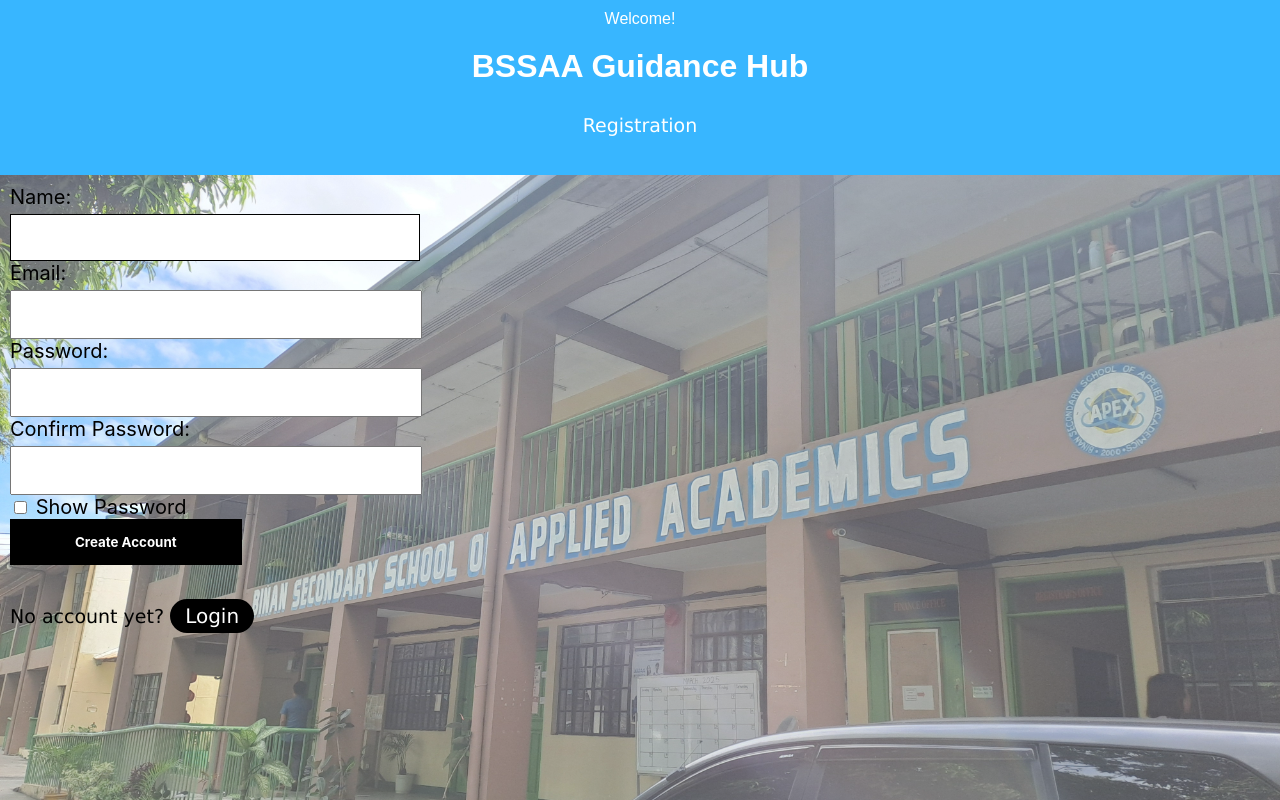
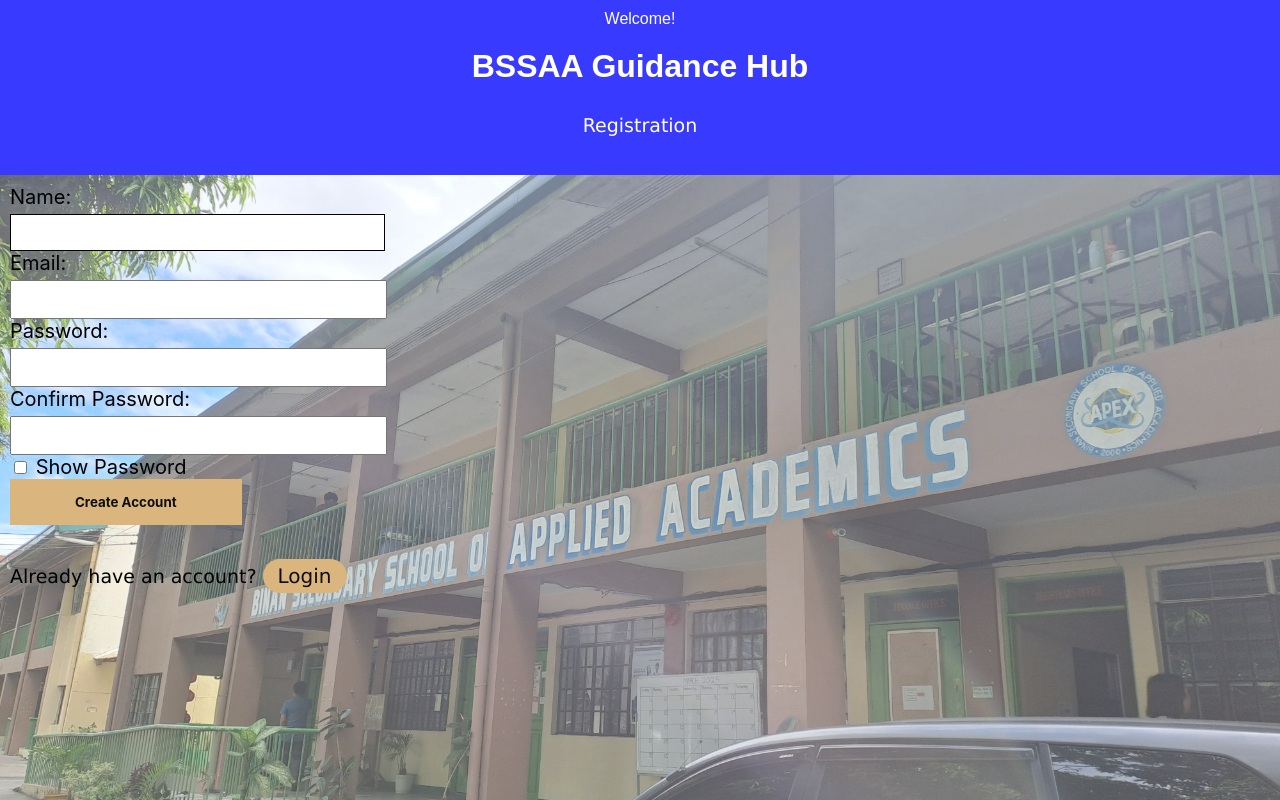
Before and after one commit to JanDanielNieto/guidancesystem, a Flask app: page /registration in a window 1280 px wide. Run offline with Flask 3, Linux system fonts and the light colour scheme.

Commit message:
changed colors, fixed search

```diff
--- a/guidance-counselor-student-management/app/static/css/styles.css
+++ b/guidance-counselor-student-management/app/static/css/styles.css
@@ -8,7 +8,7 @@ body {
     min-height: 100vh;
     margin: 0;
     padding: 0;
-    background-color: #f4f4f4;
+    background-color: #FEFEFA;
 }
 
 main {
@@ -23,7 +23,7 @@ footer {
 }
 
 header {
-    background: #38B6FF;
+    background: #383bff;
     color: #ffffff;
     padding: 10px 0;
     text-align: center;
@@ -46,11 +46,11 @@ h2 {
 
 a {
     font-size: 20px;
-    background-color: #000000;
+    background-color: #dab57d;
     border-radius: 40px;
     padding: 5px 15px;
     text-decoration: none;
-    color: #ffffff;
+    color: #0e0e0e;
 }
 a:hover {
     text-decoration: underline;
@@ -82,8 +82,8 @@ a:hover {
 }
 
 .logout {
-    background: #000000;
-    color: #ffffff;
+    background: #dab57d;
+    color: #0e0e0e;
     width: 100px;
     height: 25px;
     display: flex;
@@ -118,7 +118,7 @@ table th, table td {
 }
 
 table th {
-    background-color: #38B6FF;
+    background-color: #383bff;
     color: white;
 }
 
@@ -149,8 +149,8 @@ form {
 button[type="submit"]{
     font-family: ROBOTO-VARIABLE-FONT, -apple-system, BlinkMacSystemFont, "Segoe UI", Roboto, "Helvetica Neue";
     font-weight: bold;
-    background-color: #000000;
-    color: white;
+    background-color: #dab57d;
+    color: #0e0e0e;
     border: none;
     padding: 15px 65px;
     position: absolute;
@@ -158,14 +158,14 @@ button[type="submit"]{
     cursor: pointer;
 }
 button[type="submit"]:hover, button[type="create"]:hover, button[type="login"]:hover{
-    background-color: #393939;
+    background-color: #a1855c;
 }
 
 button[type="create"], button[type="login"]{
     font-family: ROBOTO-VARIABLE-FONT, -apple-system, BlinkMacSystemFont, "Segoe UI", Roboto, "Helvetica Neue";
     font-weight: bold;
-    background-color: #000000;
-    color: white;
+    background-color: #dab57d;
+    color: #0e0e0e;
     border: none;
     padding: 15px 65px;
     cursor: pointer;
@@ -200,8 +200,15 @@ input[type="text"], input[type="date"], input[type="time"], select {
 }
 
 .textbox {
+    padding: 10px;
+    width: 28%;
+}
+
+.searchbox{
     padding: 15px;
-    width: 30%;
+    width: 80%;
+    border: 1px solid #000000;
+    resize: none;
 }
 
 .textarea{
@@ -225,18 +232,20 @@ input[type="text"], input[type="date"], input[type="time"], select {
 .inline{
     display: inline;
     font-size: 20px;
-    background-color: #000000;
+    background-color: #dab57d;
     border-radius: 40px;
+    margin: 0px 10px;
     padding: 5px 15px;
     text-decoration: none;
-    color: #ffffff;
+    color: #0e0e0e;
 
 }
 
 button[type="delete"]:hover{
-    background-color: #393939;
+    background-color: #a1855c;
 
 }
+
 
 h3 {
     padding: 5px;
--- a/guidance-counselor-student-management/app/templates/add_report.html
+++ b/guidance-counselor-student-management/app/templates/add_report.html
@@ -5,7 +5,7 @@
 
 <form  method="GET" action="{{ url_for('main.index') }}">
     <input class="textbox" type="text" name="query" placeholder="Search by name" value="{{ query }}"><br>
-    <button type="search">Search</button><br>
+    <button type="submit">Search</button><br>
     <select class="textbox" name="offensetype">
         <option value="">Offense Types</option>
         {% for purpose in purposes %}
--- a/guidance-counselor-student-management/app/templates/login.html
+++ b/guidance-counselor-student-management/app/templates/login.html
@@ -31,6 +31,6 @@
         <input type="checkbox" onclick="togglePasswordVisibility()"> Show Password<br>
         <button type="login">Login</button>
     </form>
-    <p>Already have an account? <a href="{{ url_for('main.registration') }}" class="capsule-button">Register</a></p>
+    <p>Don't have an account yet? <a href="{{ url_for('main.registration') }}" class="capsule-button">Register</a></p>
 </body>
 </html>
--- a/guidance-counselor-student-management/app/templates/manage_records.html
+++ b/guidance-counselor-student-management/app/templates/manage_records.html
@@ -5,7 +5,7 @@
 <a href="{{ url_for('main.add_student') }}" class="capsule-button">Add New Student</a>
 
 <form method="GET" action="{{ url_for('main.manage_records') }}">
-    <input type="text" name="search" placeholder="Search by name or offense type" value="{{ request.args.get('search', '') }}">
+    <input class="searchbox" type="text" name="search" placeholder="Search by name or offense type" value="{{ request.args.get('search', '') }}">
     <button type="submit">Search</button>
 </form>
 
--- a/guidance-counselor-student-management/app/templates/registration.html
+++ b/guidance-counselor-student-management/app/templates/registration.html
@@ -38,6 +38,6 @@
         <input type="checkbox" onclick="togglePasswordVisibility()"> Show Password<br>
         <button type="create">Create Account</button>
     </form>
-    <p>No account yet? <a href="{{ url_for('main.login') }}" class="capsule-button">Login</a></p>
+    <p>Already have an account? <a href="{{ url_for('main.login') }}" class="capsule-button">Login</a></p>
 </body>
 </html>
--- a/guidance-counselor-student-management/app/templates/view_records.html
+++ b/guidance-counselor-student-management/app/templates/view_records.html
@@ -5,7 +5,7 @@
 <a href="{{ url_for('main.add_student') }}" class="capsule-button">Add New Student</a>
 
 <form method="GET" action="{{ url_for('main.view_records') }}">
-    <input type="text" name="search" placeholder="Search by name" value="{{ request.args.get('search', '') }}">
+    <input class="searchbox" type="text" name="search" placeholder="Search by name" value="{{ request.args.get('search', '') }}">
     <button type="submit">Search</button>
 </form>
 
```
